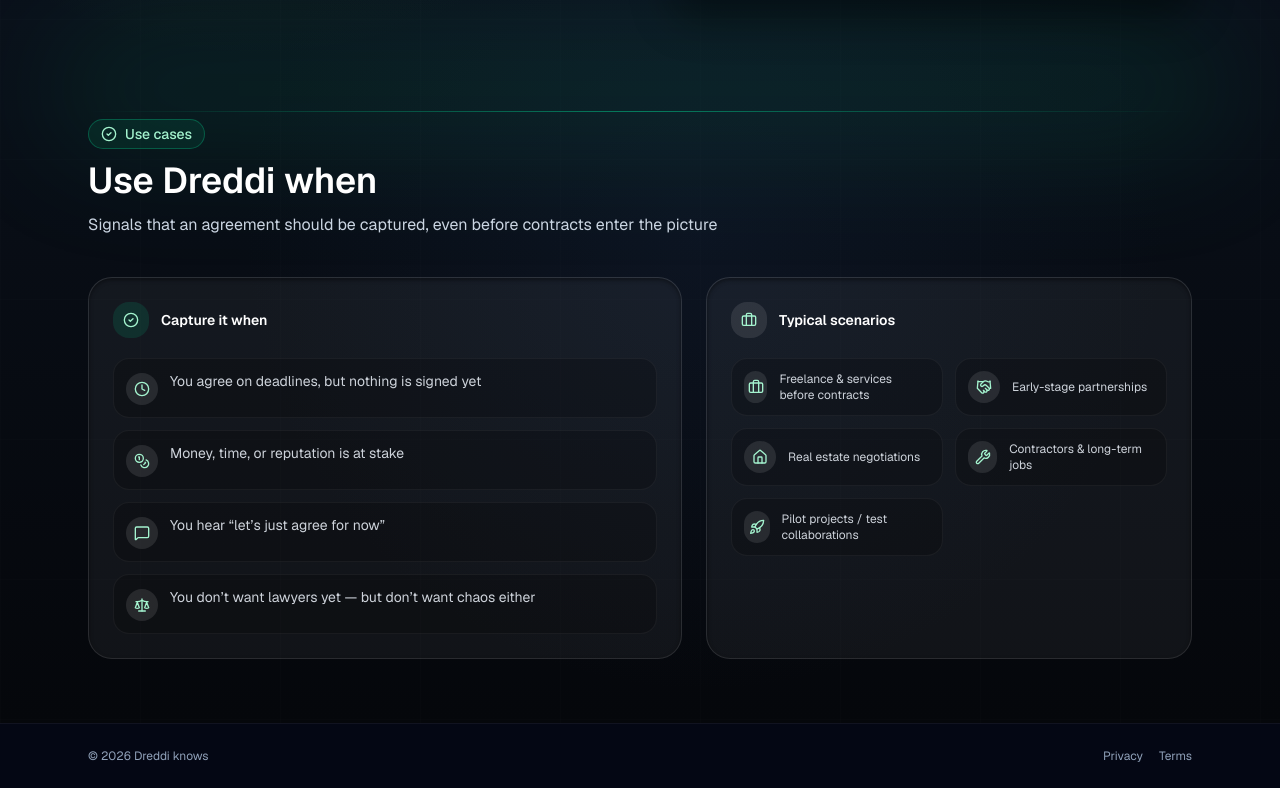
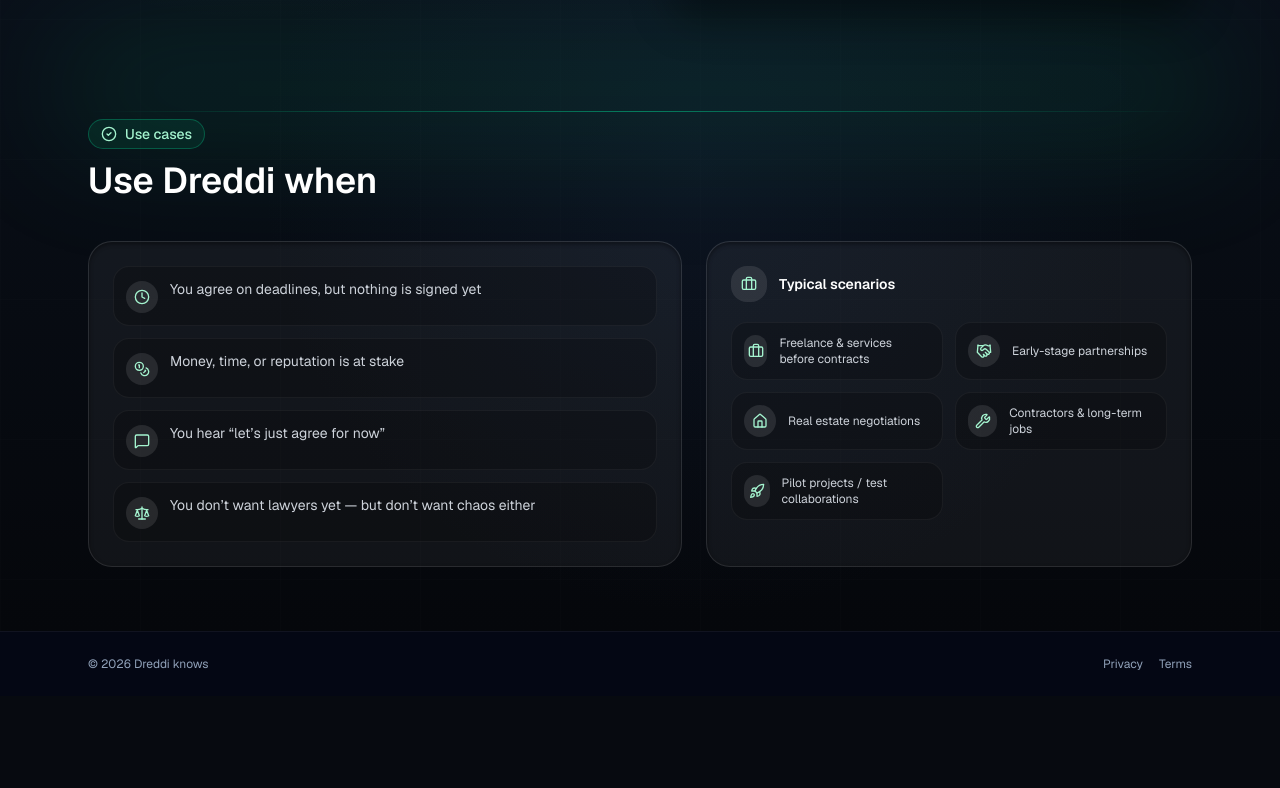
Before and after one commit to wanderwe/dreddi-mvp, a Next.js app: page / in a window 1280 px wide. Shown: the part 758-1546 px from the top of the page. After the commit the page ends 1454 px from the top, so only its background shows below. Built offline with nearby package versions, Linux system fonts and the light colour scheme; no server answers.

Commit message:
Remove use case lead and subheading

```diff
--- a/src/app/components/landing/UseCasesSection.tsx
+++ b/src/app/components/landing/UseCasesSection.tsx
@@ -41,20 +41,11 @@ export function UseCasesSection({ copy }: UseCasesSectionProps) {
           <h2 className="text-3xl font-semibold text-white sm:text-4xl">
             {copy.title}
           </h2>
-          <p className="mx-auto max-w-2xl text-sm text-slate-300 sm:mx-0 sm:text-base">
-            {copy.lead}
-          </p>
         </div>
 
         <div className="grid gap-6 lg:grid-cols-[1.1fr_0.9fr]">
           <div className="group rounded-3xl border border-white/10 bg-white/5 p-6 shadow-inner shadow-black/40 transition hover:border-emerald-400/30">
-            <div className="flex items-center gap-3 text-sm font-semibold text-white">
-              <span className="flex h-9 w-9 items-center justify-center rounded-2xl bg-emerald-500/15 text-emerald-200">
-                <CheckCircle2 className="h-4 w-4" />
-              </span>
-              {copy.triggersTitle}
-            </div>
-            <ul className="mt-5 space-y-3 text-sm text-slate-200/90">
+            <ul className="space-y-3 text-sm text-slate-200/90">
               {copy.bullets.map((item, index) => {
                 const Icon = triggerIcons[index] ?? CheckCircle2;
 
--- a/src/lib/landingCopy.ts
+++ b/src/lib/landingCopy.ts
@@ -20,8 +20,6 @@ export type LandingCopy = {
   useDreddi: {
     label: string;
     title: string;
-    lead: string;
-    triggersTitle: string;
     bullets: string[];
     scenariosTitle: string;
     scenarios: string[];
@@ -91,9 +89,6 @@ export const landingCopy: Record<Locale, LandingCopy> = {
     useDreddi: {
       label: "Сценарії використання",
       title: "Коли варто використовувати Dreddi",
-      lead:
-        "Сигнали, що домовленість уже потребує фіксації, навіть якщо контракт ще попереду.",
-      triggersTitle: "Коли фіксувати домовленість",
       bullets: [
         "Ви погодили дедлайни, але нічого не підписано",
         "На кону гроші, час або репутація",
@@ -193,9 +188,6 @@ export const landingCopy: Record<Locale, LandingCopy> = {
     useDreddi: {
       label: "Use cases",
       title: "Use Dreddi when",
-      lead:
-        "Signals that an agreement should be captured, even before contracts enter the picture",
-      triggersTitle: "Capture it when",
       bullets: [
         "You agree on deadlines, but nothing is signed yet",
         "Money, time, or reputation is at stake",
```
